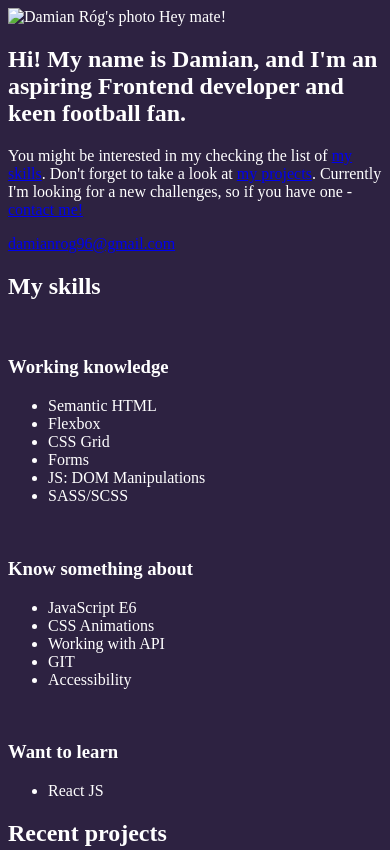
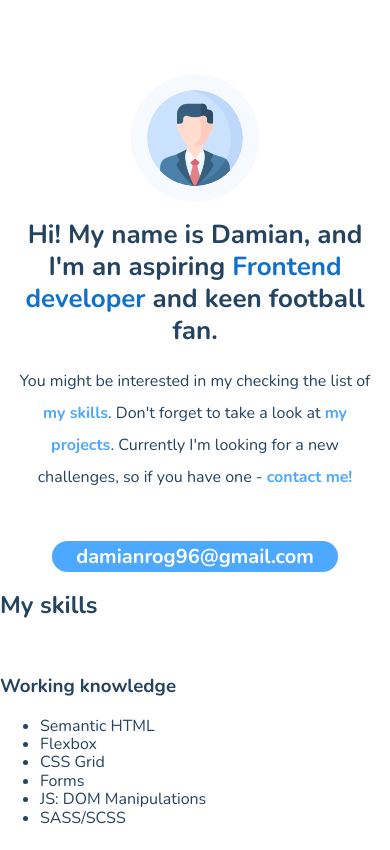
Before and after one commit to damiaNR10/damiaNR10.github.io, a website built with webpack: page src/pages/index.html in a window 390 px wide. Shown: the top 850 px of the page. Built offline with nearby package versions, Linux system fonts and the light colour scheme.

Commit message:
hero - mobile style

```diff
--- a/src/pages/index.html
+++ b/src/pages/index.html
@@ -21,12 +21,12 @@
     <main>
       <section class="hero">
         <picture class="hero__picture">
-          <img class="hero__img" alt="Damian Róg's photo" />
+          <img class="hero__img" src="../assets/img/profile.svg" alt="Damian Róg's photo" />
         </picture>
-        <span class="hero__span">Hey mate! </span>
+        <span class="hero__span">Hey mate!</span>
         <div class="hero__description">
           <h1 class="hero__header">Hi! My name is Damian, and I'm an aspiring <span class="hero__special">Frontend developer</span> and keen football fan.</h1>
-          <p class="hero__p">You might be interested in my checking the list of <a href="#skills">my skills</a>. Don't forget to take a look at <a href="#projects">my projects</a>. Currently I'm looking for a new challenges, so if you have one - <a href="#contact">contact me!</a></p>
+          <p class="hero__p">You might be interested in my checking the list of <a class="hero__link" href="#skills">my skills</a>. Don't forget to take a look at <a class="hero__link" href="#projects">my projects</a>. Currently I'm looking for a new challenges, so if you have one - <a class="hero__link" href="#contact">contact me!</a></p>
           <a class="hero__contact" href="mailto:damianrog96@gmail.com">damianrog96@gmail.com</a>
         </div>
       </section>
--- a/src/scss/_variables.scss
+++ b/src/scss/_variables.scss
@@ -1 +1,5 @@
-$wtf: #2D2241;
+$blue: #1070CA;
+$lightBlue: #4DA8FF;
+$text: #425A70;
+$textDark : #234361;
+$white: #FFFFFF;
--- a/src/scss/main.scss
+++ b/src/scss/main.scss
@@ -1,13 +1,19 @@
-// @import "~normalize.css";
+@import "~normalize.css";
 
 @import "_variables";
-@import "modules/hello.scss";
+@import "modules/hero.scss";
+
+@import url('https://fonts.googleapis.com/css2?family=Nunito:wght@300;600;700&family=Roboto+Mono:wght@400;700&display=swap');
+
+html {
+  box-sizing: border-box;
+}
+
+*, *:after, *:before {
+  box-sizing: inherit;
+}
 
 body {
-  background: $wtf;
-  color: #fff;
-  display: flex;
-  align-items: center;
-  justify-content: center;
-  min-height: 100vh;
+  font-family: Nunito;
+  color: $textDark;
 }
--- /dev/null
+++ b/src/scss/modules/hero.scss
@@ -0,0 +1,59 @@
+.hero {
+    padding: 74px 16px 0 16px;
+
+    &__contact {
+        padding: 4px 24px;
+        border-radius: 64px;
+        color: $white;
+        background-color: $lightBlue;
+        font-weight: bold;
+        display: block;
+        width: fit-content;
+        text-decoration: none;
+        font-size: 20px;
+        margin: 0 auto;
+    }
+
+    &__img {
+        width: 96px;
+        height: 96px;
+        border: 16px solid #F6F9FD;
+        border-radius: 50%;
+        box-sizing: content-box;
+    }
+
+    &__header {
+        text-align: center;
+        line-height: 32px;
+        font-size: 26px;
+        color: $textDark;
+    }
+
+    &__link {
+        color: $lightBlue;
+        font-weight: 700;
+        text-decoration: none;
+    }
+
+    &__p {
+        font-size: 16px;
+        line-height: 32px;
+        text-align: center;
+        font-weight: 300;
+        margin-bottom: 48px;
+    }
+
+    &__picture {
+        display: flex;
+        justify-content: center;
+        align-items: center;
+    }
+
+    &__span {
+        display: none;
+    }
+
+    &__special {
+        color: $blue;
+    }
+}
--- a/webpack.dev.js
+++ b/webpack.dev.js
@@ -41,7 +41,7 @@ module.exports = merge(common, {
   },
 
   devServer: {
-    port: 8080,
+    port: 8082,
     host: '0.0.0.0'
   },
 });
```
Also changed, not shown: src/assets/img/profile.svg (added).
